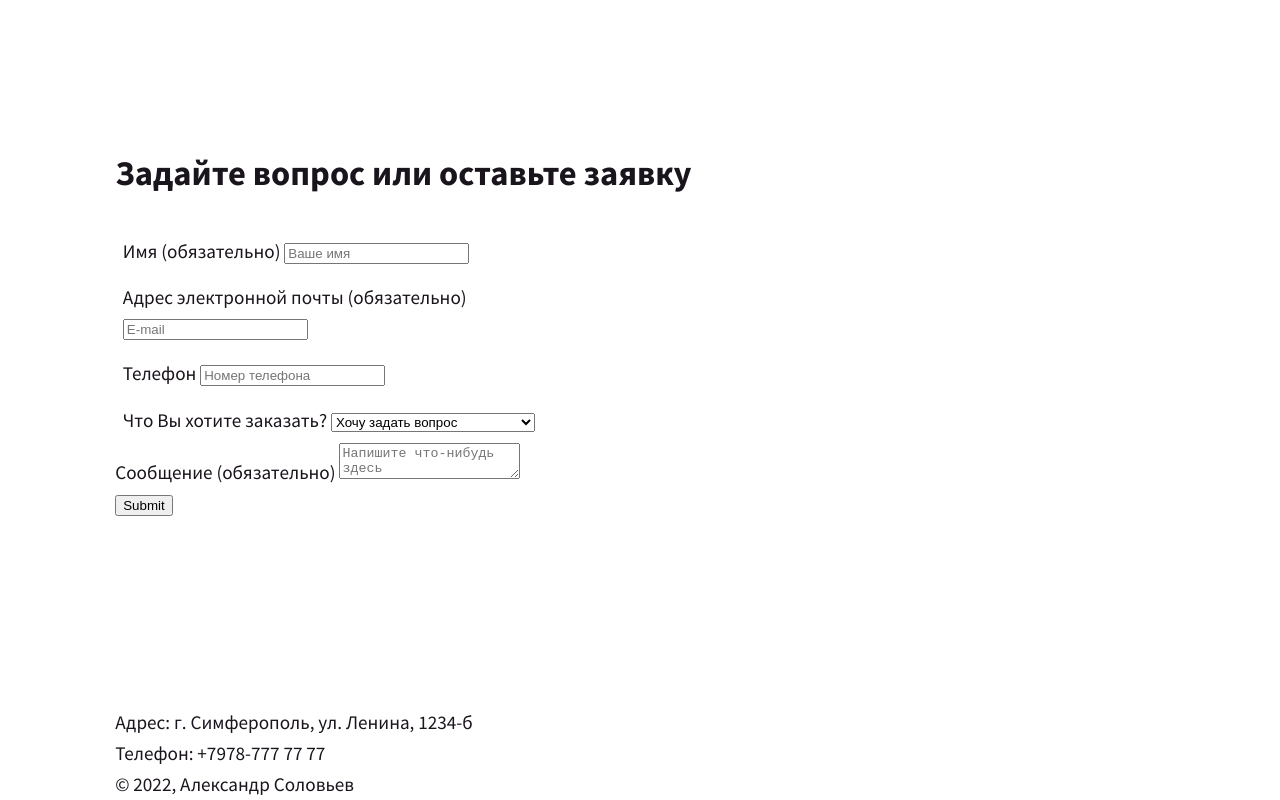
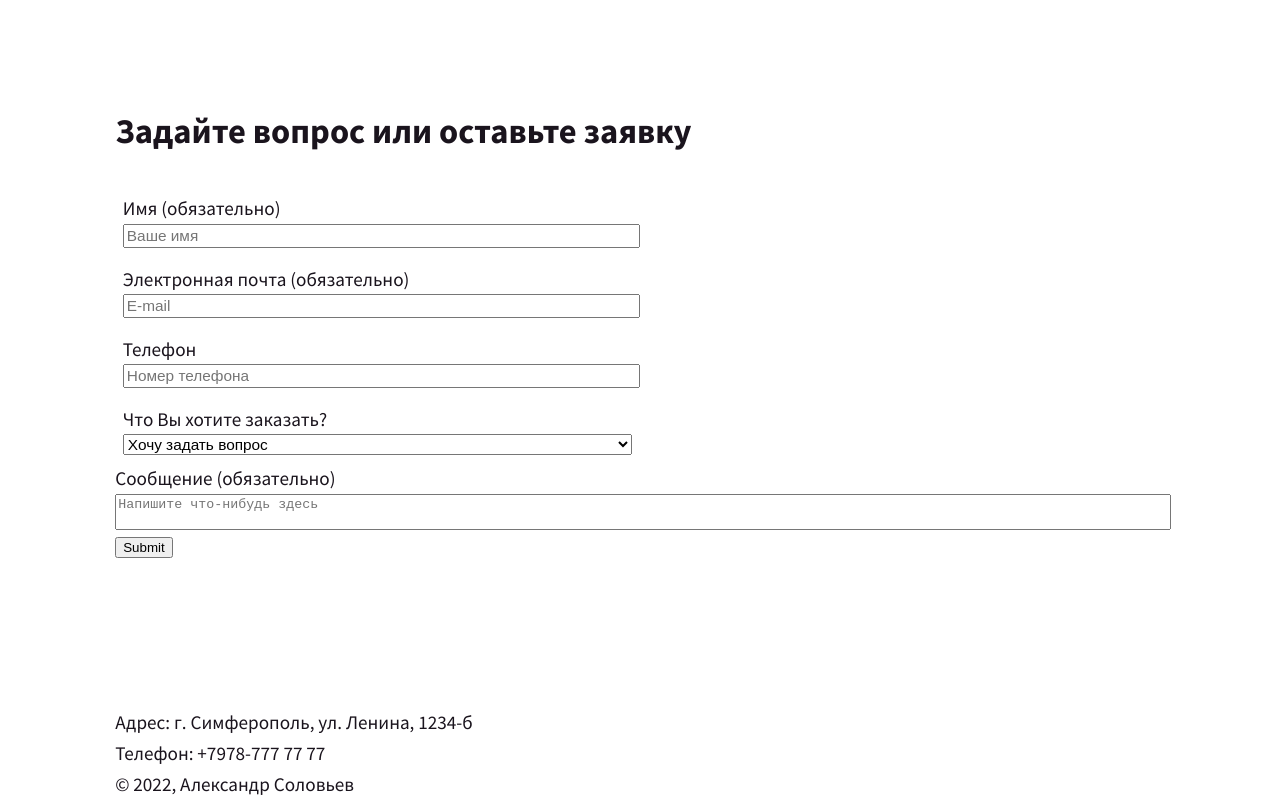
Before and after one commit to alexandersolovyov/WebSiteDemo--GuitarMakers, a website: page html/index.html in a window 1280 px wide. Shown: the part 5792-6592 px from the top of the page. Drawn offline with nearby package versions, Linux system fonts and the light colour scheme; files that its build step writes are made by us from their sources; files whose address does not match are found by name.

Commit message:
Make basic layout for mail-form elements

```diff
--- a/html/index.html
+++ b/html/index.html
@@ -222,7 +222,7 @@
               <input type="text" id="client-name" name="client-name" placeholder="Ваше имя" />
             </span>
             <span class="mail-form__span l-grid__col2 l-grid__sm-col4">
-              <label for="email">Адрес электронной почты (обязательно)</label>
+              <label for="email">Электронная почта (обязательно)</label>
               <input type="email" id="email" name="email" required="required" placeholder="E-mail" />
             </span>
             <span class="mail-form__span l-grid__col2 l-grid__sm-col4">
--- a/scss/common.scss
+++ b/scss/common.scss
@@ -34,3 +34,4 @@
 @import "modules/demo";
 @import "modules/feature";
 @import "modules/price-card";
+@import "modules/mail-form";
--- /dev/null
+++ b/scss/modules/_mail-form.scss
@@ -0,0 +1,27 @@
+/*
+ * Форма для отпрваки сообщения
+ */
+@import "tools/colors";
+
+.mail-form {
+
+}
+.mail-form__span>input,
+.mail-form__span>select {
+  display: block;
+  float: right;
+  width: 16em;
+  font-size: 0.8em;
+}
+.mail-form__block>textarea {
+  display: block;
+  resize: none;
+  width: 100%;
+}
+@media screen and (max-width: 1400px) {
+  .mail-form__span>input,
+  .mail-form__span>select {
+    float: none;
+    width: 100%;
+  }
+}
```
